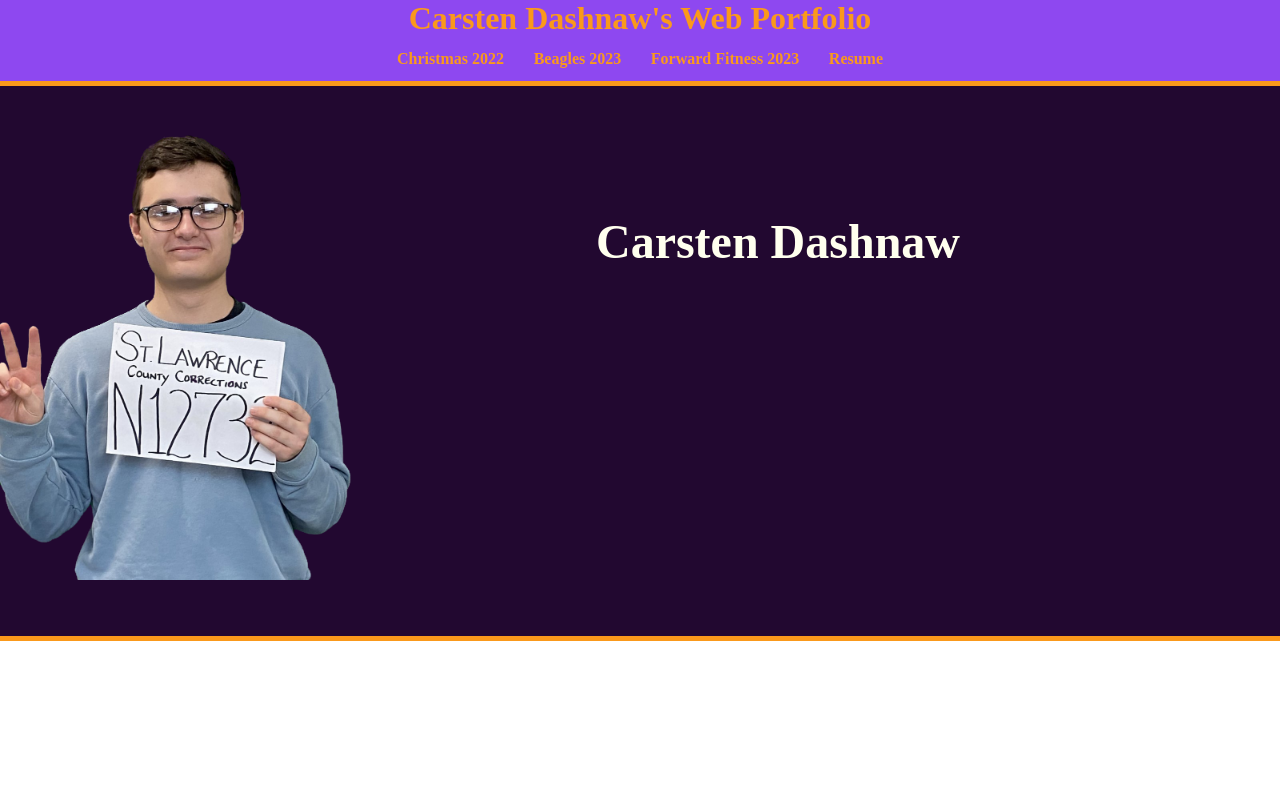
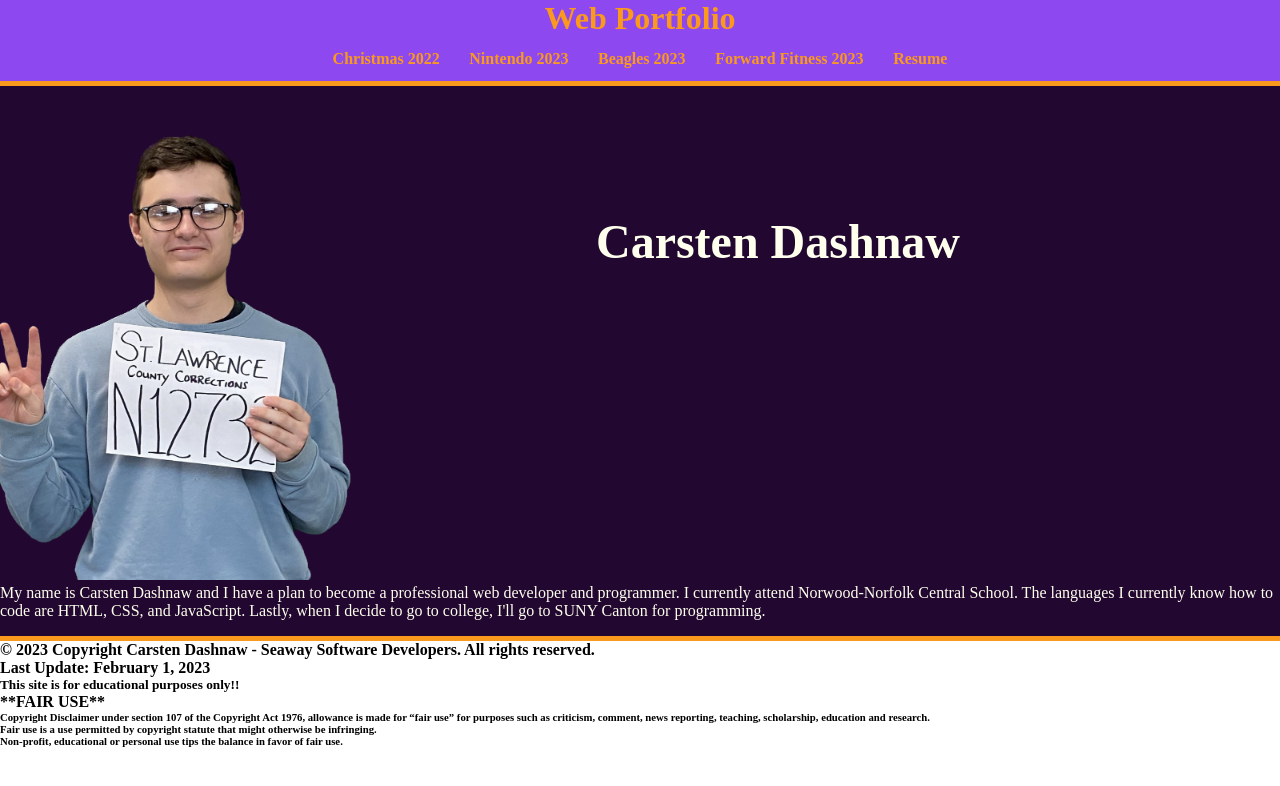
Before and after one commit to cdashGITHUB/webPortfolio, a plain HTML site: page index.html in a window 1280 px wide. Drawn offline with Linux system fonts and the light colour scheme.

Commit message:
updated the index.html, nav, footer, .id

```diff
--- a/index.html
+++ b/index.html
@@ -8,12 +8,13 @@
 
 <body>
 	<header>
-		<h1>Carsten Dashnaw's Web Portfolio</h1>
+		<h1>Web Portfolio</h1>
 	</header>
 
 	<nav>
 		<ul>
 			<li><a href="christ22/">Christmas 2022</a></li>
+			<li><a href="nintendo/">Nintendo 2023</a></li>
 			<li><a href="beagles/">Beagles 2023</a></li>
 			<li><a href="forwardfitness/">Forward Fitness 2023</a></li>
 			<li><a href="resume/">Resume</a></li>
@@ -24,23 +25,17 @@
 		<section class="id">
 			<img src="images/pic.png" alt="picture of Carsten Dashnaw">
 			<h1>Carsten Dashnaw</h1>
-		</section>
-
-		<section>
-
-		</section>
-
-		<section>
-
-		</section>
-
-		<section>
-
+			<p>My name is Carsten Dashnaw and I have a plan to become a professional web developer and programmer. I currently attend Norwood-Norfolk Central School. The languages I currently know how to code are HTML, CSS, and JavaScript. Lastly, when I decide to go to college, I'll go to SUNY Canton for programming. </p>
 		</section>
 	</main>
 
 	<footer>
+		<h4> &copy; 2023 Copyright Carsten Dashnaw - Seaway Software Developers. All rights reserved.</h4>
+		<h4> Last Update: February 1, 2023</h4>
+		<h5>This site is for educational purposes only!!</h5>
+		<h4>**FAIR USE**</h4>
 
+		<h6>Copyright Disclaimer under section 107 of the Copyright Act 1976, allowance is made for “fair use” for purposes such as criticism, comment, news reporting, teaching, scholarship, education and research.<br>Fair use is a use permitted by copyright statute that might otherwise be infringing. <br>Non-profit, educational or personal use tips the balance in favor of fair use. </h6>
 	</footer>
 </body>
 </html>
```
